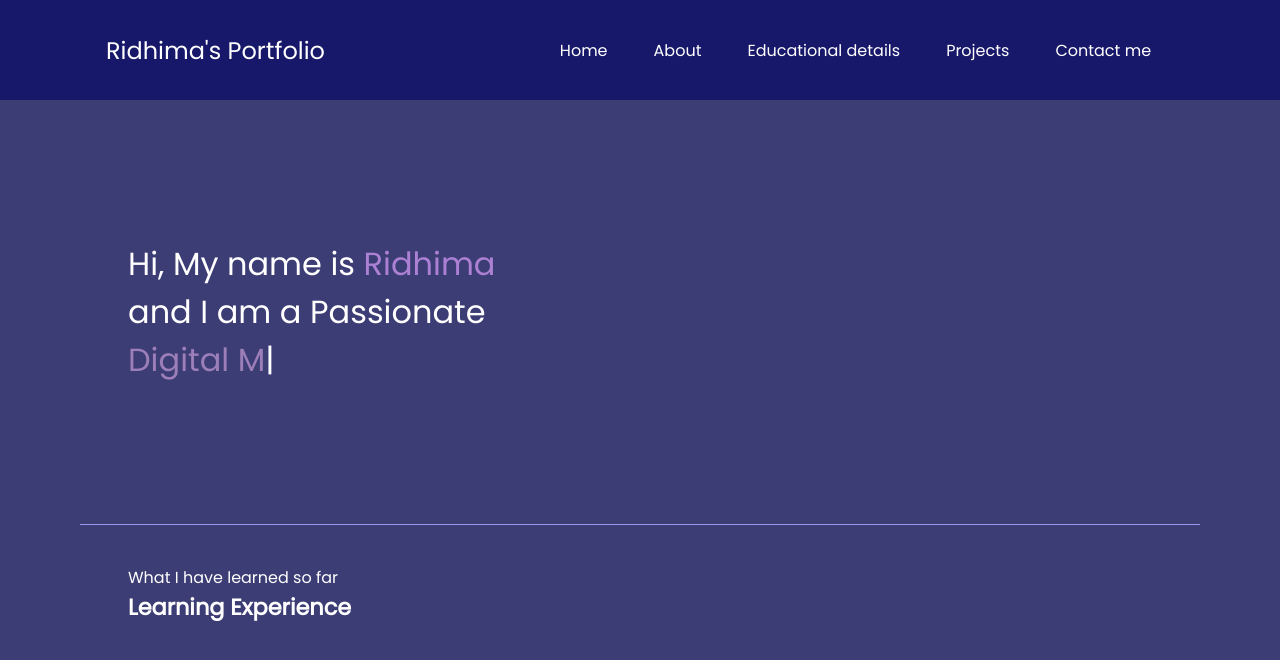
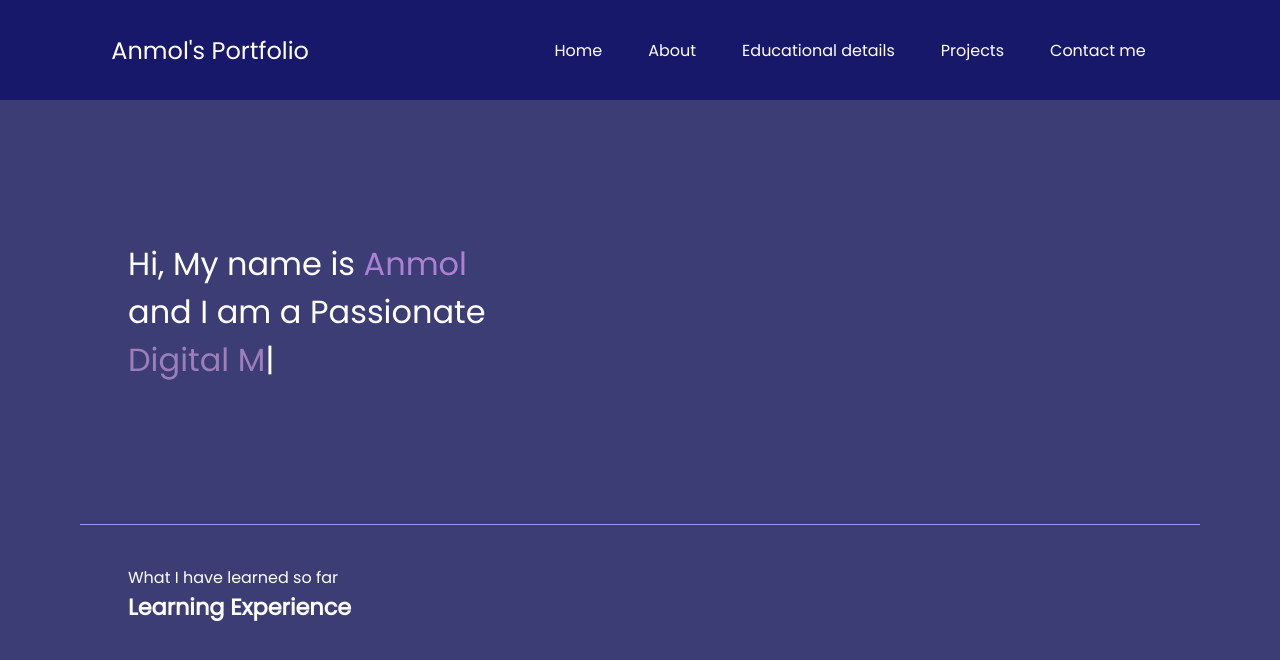
Before and after one commit to anmoldindona/po, a plain HTML site: page index.html in a window 1280 px wide. Drawn offline with nearby package versions, Linux system fonts and the light colour scheme.

Commit message:
Update index.html

```diff
--- a/index.html
+++ b/index.html
@@ -107,7 +107,7 @@
 <body>
     <header>
         <nav>
-            <div class="left">Ridhima's Portfolio</div>
+            <div class="left">Anmol's Portfolio</div>
             <div class="right">
                 <ul>
 
@@ -123,7 +123,7 @@
     <main>
         <section class="firstsection">
             <div class="leftsection">
-                Hi, My name is <span class="purple">Ridhima</span>
+                Hi, My name is <span class="purple">Anmol</span>
                 <div>and I am a Passionate</div>
 
                 <span id="element"></span>
```
